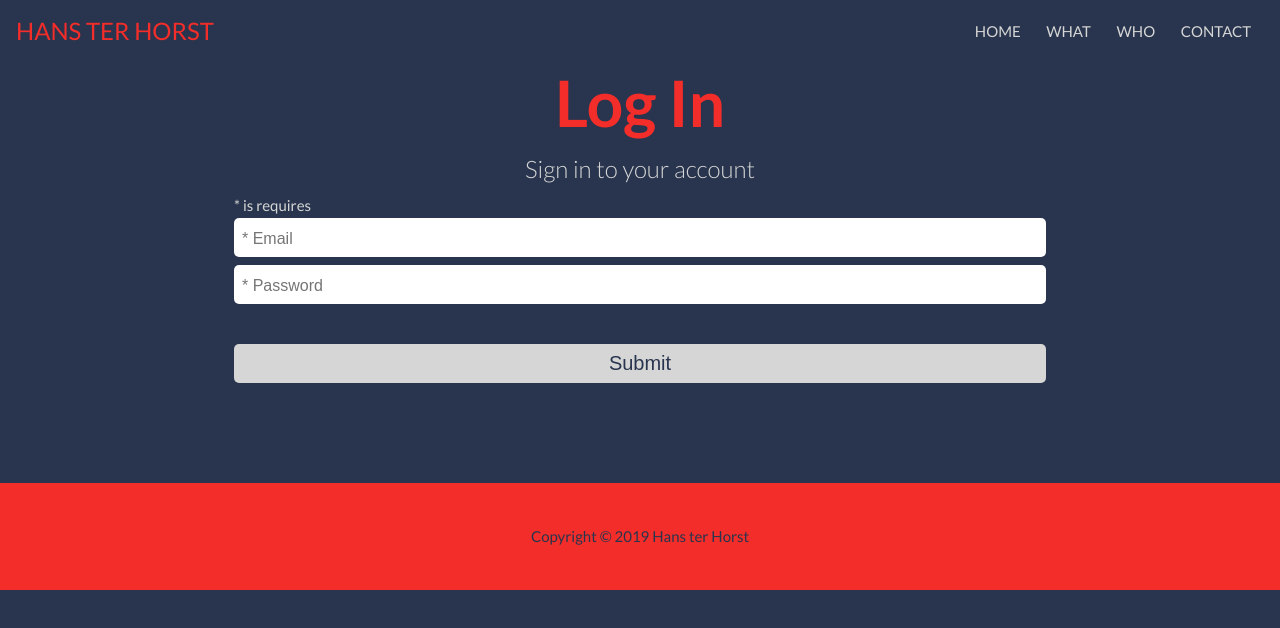
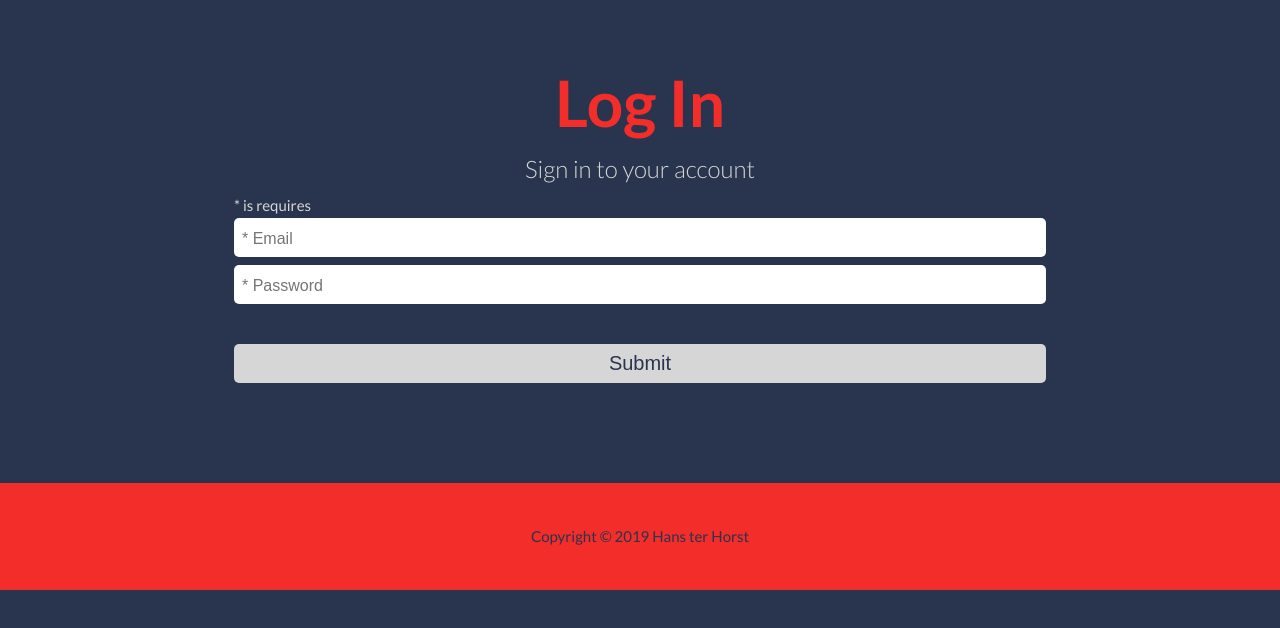
Before and after one commit to HansTH/PORTFOLIO-WEBSITE, a React (Create React App) app in the folder client/: page /login in a window 1280 px wide. Shown: the top 628 px of the page. Built offline with nearby package versions, Linux system fonts and the light colour scheme; the HTML template or start-up script is replaced by a standard one.

Commit message:
Add JS script for hide navbar onscroll, liitle changes in CSS styling and  refactor.

```diff
--- a/client/src/components/layout/Landing.js
+++ b/client/src/components/layout/Landing.js
@@ -50,12 +50,7 @@ class Landing extends Component {
                 {item}
               </h1>
             ))}
-            <p className='lead text-color'>{item.jobtitle}</p>
-            <div>
-              <Link to={'/login'} className='btn btn-light btn-hover'>
-                Login
-              </Link>
-            </div>
+            <p className='display-2 text-light  text-color'>{item.jobtitle}</p>
           </div>
         ));
       }
--- a/client/src/components/layout/Navbar.js
+++ b/client/src/components/layout/Navbar.js
@@ -3,7 +3,7 @@ import { Link, withRouter } from 'react-router-dom';
 import PropTypes from 'prop-types';
 import { logoutUser } from '../../redux/actions/authActions';
 import { clearProfile } from '../../redux/actions/profileActions';
-
+import '../../utils/js/scripts';
 // Redux
 import { connect } from 'react-redux';
 
@@ -39,37 +39,40 @@ class Navbar extends Component {
     const guestLinks = (
       <ul>
         <li>
-          <Link to={'/'} className='text-color btn-hover'>
-            Home
-          </Link>
-        </li>
-        <li>
-          <a className='text-color btn-hover' href='#what'>
-            What
+          <a className='text-color btn-hover' href='#about'>
+            Over mij
           </a>
         </li>
         <li>
-          <a className='text-color btn-hover' href='#who'>
-            Who
+          <a className='text-color btn-hover' href='#work'>
+            Portfolio
+          </a>
+        </li>
+        <li>
+          <a className='text-color btn-hover' href='#skills'>
+            skills
           </a>
         </li>
         <li>
           <a className='text-color btn-hover' href='#contact'>
-            Contact
+            Hallo
           </a>
+        </li>
+        <li>
+          <Link to={'/login'} className='text-color btn-hover'>
+            Login
+          </Link>
         </li>
       </ul>
     );
 
     return (
-      <div className='nav-container nav-container-sticky'>
-        <nav id='navbar'>
-          <Link to={'/dashboard'} className='logo text-primary'>
-            Hans ter Horst
-          </Link>
-          {isAuthenticated ? authLinks : guestLinks}
-        </nav>
-      </div>
+      <nav id='navbar' className='nav-container nav-container-sticky py-1'>
+        <Link to={'/dashboard'} className='logo text-primary display-1 mx-2'>
+          Hans <span style={{ fontSize: '16px' }}>ter</span> Horst
+        </Link>
+        <div className='mx-2'>{isAuthenticated ? authLinks : guestLinks}</div>
+      </nav>
     );
   }
 }
--- a/client/src/components/layout/sections/AboutMe.js
+++ b/client/src/components/layout/sections/AboutMe.js
@@ -3,7 +3,7 @@ import SectionTitle from './SectionTitle';
 
 const AboutMe = ({ bio }) => {
   return (
-    <div className='container '>
+    <div id='about' className='container my-4'>
       <SectionTitle title='Over mij' subtitle='wie ben ik' />
       <h1 className='text-center text-color text-regular display-1'>{bio}</h1>
     </div>
--- a/client/src/components/layout/sections/ContactMe.js
+++ b/client/src/components/layout/sections/ContactMe.js
@@ -3,7 +3,7 @@ import SectionTitle from './SectionTitle';
 
 const ContactMe = ({ mobile, email, title }) => {
   return (
-    <div className='my-4'>
+    <div id='contact' className='my-4'>
       <SectionTitle title='Contact' subtitle='Hallo' />
       <p className='text-color text-light text-center display-2 my-2'>
         {title}
--- a/client/src/components/layout/sections/Portfolio.js
+++ b/client/src/components/layout/sections/Portfolio.js
@@ -5,11 +5,11 @@ const Portfolio = ({ portfolio }) => {
   let portfolioContent = portfolio.map((item, index) =>
     index % 2 === 0 ? (
       <div key={item._id} className=' portfolio-item'>
-        <div className='portfolio-image'>
+        <div className='px-2'>
           <img
             src={item.appScreenshot}
             alt={item.appTitle}
-            style={{ width: '500px' }}
+            style={{ width: '400px' }}
           />
         </div>
         <div className='portfolio-content '>
@@ -51,7 +51,7 @@ const Portfolio = ({ portfolio }) => {
   );
 
   return (
-    <div>
+    <div id='work' className='container'>
       <SectionTitle title='Portfolio' subtitle='wat ik maak' />
       {portfolioContent}
     </div>
--- a/client/src/components/layout/sections/Skill.js
+++ b/client/src/components/layout/sections/Skill.js
@@ -3,7 +3,7 @@ import SectionTitle from './SectionTitle';
 
 const Skill = ({ skill }) => {
   return (
-    <div className='container '>
+    <div id='skills' className='container '>
       <SectionTitle title='Skills' subtitle='wat kan ik' />
       <div className='skill-container '>
         {skill.map(skill => (
--- a/client/src/styles.css
+++ b/client/src/styles.css
@@ -13,7 +13,9 @@
   margin: 0;
   padding: 0;
 }
-
+html {
+  scroll-behavior: smooth;
+}
 body {
   background-color: var(--bgColor);
   font-family: 'Lato', sans-serif;
@@ -212,24 +214,44 @@ ul {
   margin: 0 4rem;
 }
 
+.container {
+  max-width: 1100px;
+  margin: 0 auto;
+  padding: 0 2rem;
+  overflow: hidden;
+}
+
+.nav-container {
+  position: fixed;
+  top: 0px;
+  background-color: transparent;
+  transition: top 0.3s;
+}
+
+.nav-container-sticky {
+  position: fixed;
+  opacity: 0.9;
+  z-index: 5;
+  border-bottom: 1px solid rgb(34, 43, 65);
+  top: -69px;
+}
+
 /* NAVBAR */
 #navbar {
   display: flex;
+  align-items: center;
   justify-content: space-between;
-  padding: 1rem;
-  position: fixed;
-  top: 0px;
-  z-index: 1;
   width: 100%;
+  background-color: #29354e;
+  /* margin: 0 2rem; */
 }
 #navbar .logo {
-  font-size: 1.5rem;
   text-transform: uppercase;
 }
 
 #navbar ul {
   display: flex;
-  align-items: center;
+  /* align-items: center; */
 }
 
 #navbar ul li a {
@@ -240,7 +262,7 @@ ul {
 
 /* Landing */
 #landing {
-  background: url('./img/macbookProBlue.jpg') no-repeat center center/cover;
+  background: url('./img/macbookProBlue.jpg') no-repeat center right/cover;
   height: 100vh;
 }
 
@@ -252,13 +274,6 @@ ul {
   justify-content: center;
   text-align: end;
   width: 50%;
-}
-
-.container {
-  max-width: 1100px;
-  margin: 0 auto;
-  padding: 0 2rem;
-  overflow: hidden;
 }
 
 .form-group {
@@ -303,6 +318,7 @@ ul {
 .section-container {
   display: flex;
   align-content: center;
+  margin-top: 6rem;
 }
 .section-title {
   border-right: 0.4rem solid #f32d29;
@@ -347,7 +363,7 @@ ul {
   width: 50%;
 }
 .portfolio-image img {
-  padding: 1rem;
+  margin: 1rem;
 }
 .portfolio-content {
   display: flex;
--- /dev/null
+++ b/client/src/utils/js/scripts.js
@@ -0,0 +1,20 @@
+let nav = document.getElementsByClassName('menu');
+for (let i = 0; i < nav.length; i++) {
+  nav[i].addEventListener('click', function() {
+    document.getElementById('navbar').classList.toggle('active');
+  });
+}
+
+window.onscroll = function() {
+  navBarHideOnscroll();
+};
+
+function navBarHideOnscroll() {
+  if (document.body.scrollTop > 20 || document.documentElement.scrollTop > 20) {
+    document.querySelector('.nav-container').style.top = '-69px';
+    document.querySelector('.nav-container-sticky').style.top = '0px';
+  } else {
+    document.querySelector('.nav-container').style.top = '50px';
+    document.querySelector('.nav-container-sticky').style.top = '-69px';
+  }
+}
```
